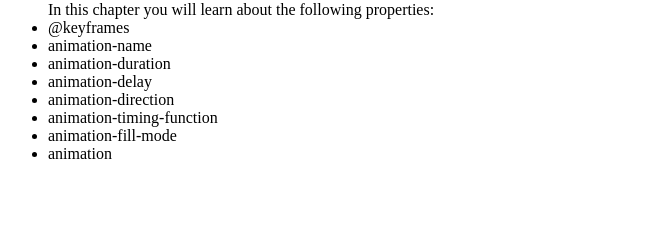
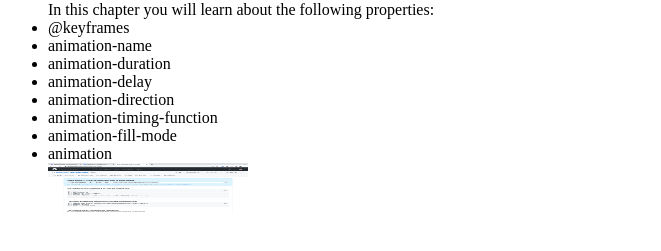
Before and after one commit to Alok52682/My-first-repo, a plain HTML site: page index.html in a window 1280 px wide. Shown: the part 79-330 px from the top of the page, without its empty margins (0-661 px from the left). Drawn offline with Linux system fonts and the light colour scheme.

Commit message:
add screenshot

```diff
--- a/index.html
+++ b/index.html
@@ -19,6 +19,7 @@
         <li>animation-timing-function</li>
         <li>animation-fill-mode</li>
         <li>animation</li>
+        <img src="Screenshot 2022-07-02 at 10.40.14 PM.png" alt="Screenshot" width="200" height="50">
 
 
     </ul>
```
